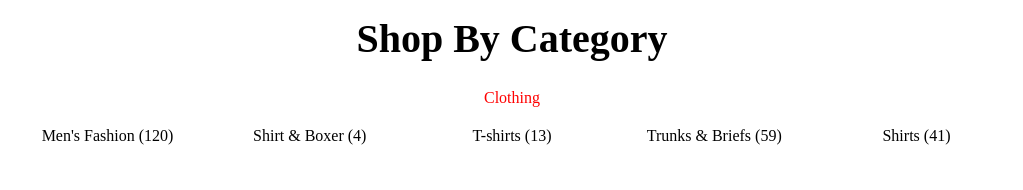
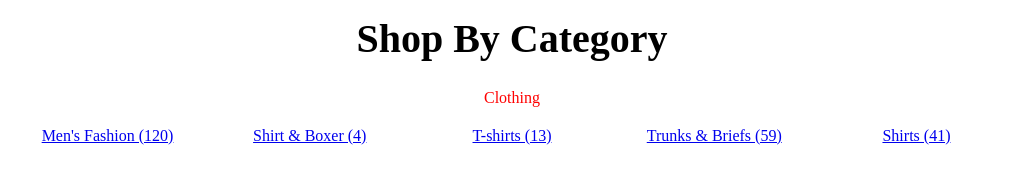
Before and after one commit to SagarikaNikhade/Uboric-clone, a plain HTML site: page day-2/index.html in a window 1280 px wide. Shown: the part 1060-1250 px from the top of the page, without its empty margins (128-1151 px from the left). Drawn offline with Linux system fonts and the light colour scheme.

Commit message:
day-2 finish

```diff
--- a/day-2/index.html
+++ b/day-2/index.html
@@ -432,12 +432,12 @@
                 </a>
               </div>
               <div>
-                <a href="./search.html" target="_blank">
+                <a href="./whishlist.html" target="_blank">
                   <img src="https://toppng.com/uploads/preview/instagram-heart-icon-115494578718j7ye6sgja.png" alt=""/>
                 </a>
               </div>
               <div>
-                <a href="./search.html" target="_blank">
+                <a href="./cart.html" target="_blank">
                   <img src="https://static.thenounproject.com/png/116469-200.png" alt=""/>
                 </a>
               </div>
@@ -486,12 +486,14 @@
     <h1>Shop By Category</h1>
     <p>Clothing</p>
     <div class="wear">
-    <div>Men's Fashion (120)</div>
-    <div>Shirt & Boxer (4)</div>
-    <div>T-shirts (13)</div>
-    <div>Trunks & Briefs (59)</div>
-    <div>Shirts (41)</div>
-  </div>
+      <div>
+        <a href="./Mens.html" target="_blank">Men's Fashion (120)</a></div>
+      <div>
+        <a href="./Mens.html" target="_blank">Shirt & Boxer (4)</a></div>
+      <div><a href="./Mens.html" target="_blank">T-shirts (13)</a></div>
+      <div><a href="./Mens.html" target="_blank">Trunks & Briefs (59)</a></div>
+      <div><a href="./Mens.html" target="_blank">Shirts (41)</a></div>
+    </div>
 
   <div class="goa">
     <div>
```
